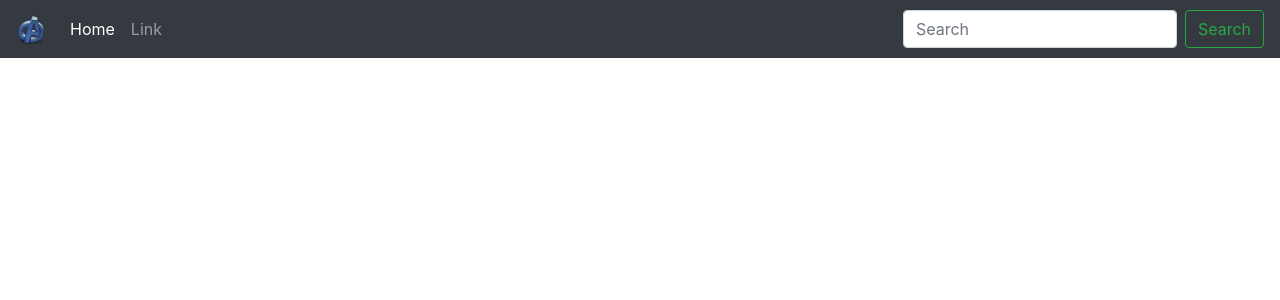
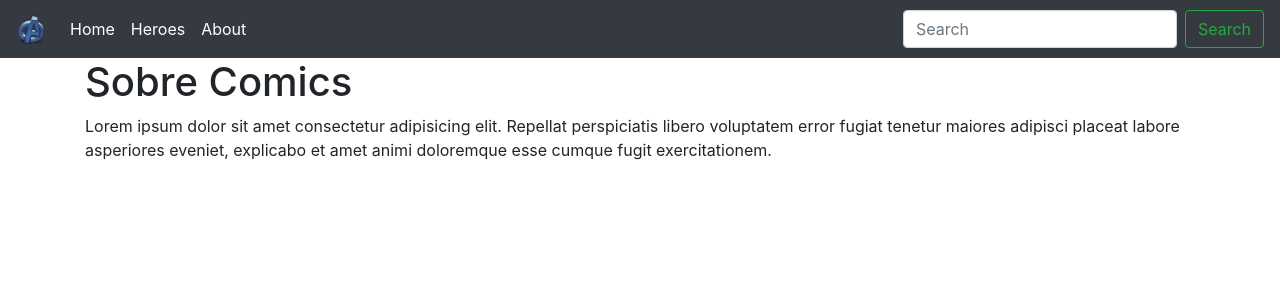
Before and after one commit to elkingutierrex/Udemy-Angular8-superheroesPage, an Angular app: page /about in a window 1280 px wide. Before the commit this address led to /. Shown: the top 300 px of the page. Built offline with nearby package versions, Linux system fonts and the light colour scheme.

Commit message:
50 - Router link y RouterLinkActive Completando las rutas

```diff
--- a/src/app/app.module.ts
+++ b/src/app/app.module.ts
@@ -1,8 +1,9 @@
 import { BrowserModule } from '@angular/platform-browser';
 import { NgModule } from '@angular/core';
 
+
 //rutes
-import { APP_ROUTING } from './app.rutes';
+import { APP_ROUTING } from './app.routes';
 
 //services
 
--- /dev/null
+++ b/src/app/app.routes.ts
@@ -0,0 +1,14 @@
+import { RouterModule, Router, Routes } from '@angular/router';
+import { HomeComponent} from './components/home/home.component';
+import { AboutComponent } from './components/about/about.component';
+import { HeroesComponent } from './components/heroes/heroes.component';
+
+const APP_ROUTES : Routes = [
+  {path: 'home', component: HomeComponent},
+  {path: 'about', component: AboutComponent},
+  {path: 'heroes', component: HeroesComponent},
+
+  {path: '**', pathMatch: 'full', redirectTo:'home' }
+];
+
+export const APP_ROUTING = RouterModule.forRoot(APP_ROUTES);
--- a/src/app/app.rutes.ts
+++ /dev/null
@@ -1,10 +0,0 @@
-import {RouterModule, Router} from '@angular/router';
-import { HomeComponent} from './components/home/home.component';
-
-const APP_ROUTES : Routes = [
-  {path: 'home', component: HomeComponent},
-
-  {path: '**', pathMach: 'full', redirectTo:'HOME' }
-];
-
-export const APP_ROUTING = RouterModule.forRoot(APP_ROUTES);
--- a/src/app/components/about/about.component.html
+++ b/src/app/components/about/about.component.html
@@ -1 +1,6 @@
-<p>about works!</p>
+<h1 class="animated fadeIn fast">
+    Sobre Comics
+</h1>
+<p>
+    Lorem ipsum dolor sit amet consectetur adipisicing elit. Repellat perspiciatis libero voluptatem error fugiat tenetur maiores adipisci placeat labore asperiores eveniet, explicabo et amet animi doloremque esse cumque fugit exercitationem.
+</p>
--- a/src/app/components/home/home.component.html
+++ b/src/app/components/home/home.component.html
@@ -1,4 +1,4 @@
-<div class="jumbotron jumbotron-fluid">
+<div class="jumbotron jumbotron-fluid main-container">
     <div class="container">
         <h1 class="display-4">Comic App</h1>
         <p class="lead">
--- a/src/app/components/shared/navbar/navbar.component.html
+++ b/src/app/components/shared/navbar/navbar.component.html
@@ -8,12 +8,21 @@
 
     <div class="collapse navbar-collapse" id="navbarSupportedContent">
         <ul class="navbar-nav mr-auto">
-      <li class="nav-item active">
-        <a class="nav-link" href="#">Home</a>
+
+            <li class="nav-item active" routerLinkActive="active">
+                <a class="nav-link" [routerLink]="['/home']">Home</a>
             </li>
-      <li class="nav-item">
-        <a class="nav-link" href="#">Link</a>
+
+            <li class="nav-item active" routerLinkActive="active">
+                <a class="nav-link" [routerLink]="['/heroes']">Heroes</a>
             </li>
+
+            <li class="nav-item active" routerLinkActive="active">
+                <a class="nav-link" [routerLink]="['/about']">About</a>
+            </li>
+
+
+
             <!-- <li class="nav-item dropdown">
         <a class="nav-link dropdown-toggle" href="#" id="navbarDropdown" role="button" data-toggle="dropdown" aria-haspopup="true" aria-expanded="false">
           Dropdown
--- a/src/styles.css
+++ b/src/styles.css
@@ -1 +1,33 @@
-/* You can add global styles to this file, and also import other style files */
+.main-container {
+    margin-top: 20px
+}
+
+
+/* Animaciones */
+
+.animated {
+    -webkit-animation-duration: 1s;
+    animation-duration: 1s;
+    -webkit-animation-fill-mode: both;
+    animation-fill-mode: both;
+}
+
+.fast {
+    -webkit-animation-duration: 0.4s;
+    animation-duration: 0.4s;
+    -webkit-animation-fill-mode: both;
+    animation-fill-mode: both;
+}
+
+@keyframes fadeIn {
+    from {
+        opacity: 0;
+    }
+    to {
+        opacity: 1;
+    }
+}
+
+.fadeIn {
+    animation-name: fadeIn;
+}
```
Lines whose indentation alone changed are shown as unchanged.
